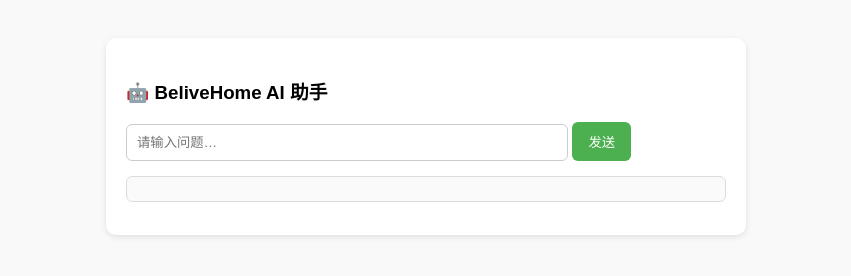
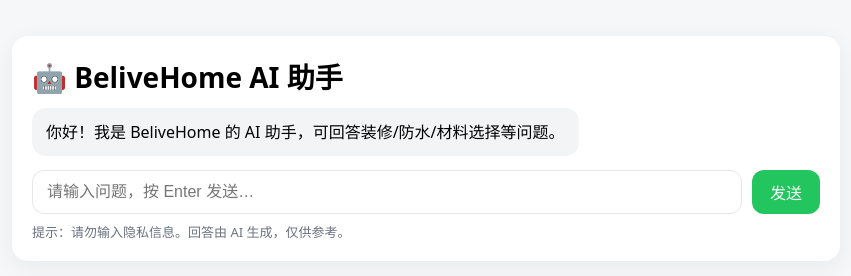
Before and after one commit to doristongtong-boop/belivehome-ai, a website: page index.html in a window 1280 px wide. Shown: the whole page, without its empty margins (214-1065 px from the left). Drawn offline with Linux system fonts and the light colour scheme.

Commit message:
Update index.html

```diff
--- a/index.html
+++ b/index.html
@@ -1,48 +1,122 @@
 <!DOCTYPE html>
 <html lang="zh">
 <head>
-  <meta charset="UTF-8">
+  <meta charset="UTF-8" />
   <title>🤖 BeliveHome AI 助手</title>
+  <meta name="viewport" content="width=device-width, initial-scale=1" />
   <style>
-    body { font-family: sans-serif; background:#f9f9f9; padding:30px; }
-    .box { max-width:600px; margin:auto; background:#fff; padding:20px; border-radius:10px; box-shadow:0 2px 6px rgba(0,0,0,0.1); }
-    input { width:70%; padding:10px; border:1px solid #ccc; border-radius:6px; }
-    button { padding:10px 16px; background:#4CAF50; border:none; color:white; border-radius:6px; cursor:pointer; }
-    button:hover { background:#45a049; }
-    pre { margin-top:15px; padding:12px; background:#fafafa; border:1px solid #ddd; border-radius:6px; white-space:pre-wrap; }
+    :root { --bg:#f6f7f9; --card:#fff; --text:#111; --muted:#6b7280; --brand:#22c55e; }
+    * { box-sizing: border-box; }
+    body{ margin:0; background:var(--bg); font-family:system-ui,-apple-system,Segoe UI,Roboto,Helvetica,Arial;}
+    .wrap{ max-width:860px; margin:36px auto; padding:0 16px; }
+    .card{ background:var(--card); border-radius:16px; box-shadow:0 6px 24px rgba(0,0,0,.06); padding:20px; }
+    h1{ margin:0 0 12px; font-size:28px; display:flex; gap:10px; align-items:center; }
+    .chat{ display:flex; flex-direction:column; gap:10px; margin:12px 0 14px; max-height:60vh; overflow:auto; padding-right:6px;}
+    .bubble{ padding:12px 14px; border-radius:14px; max-width:85%; line-height:1.5; white-space:pre-wrap;}
+    .user{ align-self:flex-end; background:#e8f8ee; }
+    .bot{ align-self:flex-start; background:#f3f4f6; }
+    .row{ display:flex; gap:10px; }
+    .ipt{ flex:1; padding:12px 14px; border:1px solid #e5e7eb; border-radius:12px; outline:none; font-size:16px; }
+    .btn{ background:var(--brand); color:#fff; border:0; padding:0 18px; border-radius:12px; font-size:16px; cursor:pointer; }
+    .btn[disabled]{ opacity:.6; cursor:not-allowed; }
+    .muted{ color:var(--muted); font-size:13px; margin-top:8px; }
+    .typing{ display:inline-flex; gap:4px; align-items:center; }
+    .typing span{ width:6px; height:6px; border-radius:999px; background:#9ca3af; animation:blink 1.2s infinite; }
+    .typing span:nth-child(2){ animation-delay:.2s } .typing span:nth-child(3){ animation-delay:.4s }
+    @keyframes blink{ 0%,80%,100%{opacity:.2} 40%{opacity:1} }
   </style>
 </head>
 <body>
-  <div class="box">
-    <h3>🤖 BeliveHome AI 助手</h3>
-    <input id="q" placeholder="请输入问题…" />
-    <button onclick="ask()">发送</button>
-    <pre id="out"></pre>
+  <div class="wrap">
+    <div class="card">
+      <h1>🤖 BeliveHome AI 助手</h1>
+
+      <div id="chat" class="chat">
+        <div class="bubble bot">你好！我是 BeliveHome 的 AI 助手，可回答装修/防水/材料选择等问题。</div>
+      </div>
+
+      <div class="row">
+        <input id="q" class="ipt" placeholder="请输入问题，按 Enter 发送…" />
+        <button id="send" class="btn" onclick="send()">发送</button>
+      </div>
+      <div class="muted">提示：请勿输入隐私信息。回答由 AI 生成，仅供参考。</div>
+    </div>
   </div>
 
   <script>
-  async function ask() {
-    const q = document.getElementById('q').value;
-    const out = document.getElementById('out');
-    out.textContent = "⏳ 查询中…";
+  // —— 可自定义的“系统提示词”，决定机器人说话风格 —— //
+  const systemPrompt = "你是 BeliveHome 网站的装修与防水顾问，说话专业但亲切，回答尽量简洁，必要时给步骤或清单。";
+
+  const chatEl = document.getElementById('chat');
+  const qEl = document.getElementById('q');
+  const sendBtn = document.getElementById('send');
+
+  // 会话历史（发给后端可实现上下文；此处简单在前端展示）
+  const history = [
+    { role: 'system', content: systemPrompt }
+  ];
+
+  qEl.addEventListener('keydown', (e)=>{
+    if (e.key === 'Enter') send();
+  });
+
+  function appendBubble(text, role){
+    const div = document.createElement('div');
+    div.className = 'bubble ' + (role === 'user' ? 'user' : 'bot');
+    div.innerHTML = (text||'').replace(/\n/g,'<br>');
+    chatEl.appendChild(div);
+    chatEl.scrollTop = chatEl.scrollHeight;
+    return div;
+  }
+
+  function showTyping(){
+    const wrap = document.createElement('div');
+    wrap.className = 'bubble bot';
+    wrap.innerHTML = '<span class="typing"><span></span><span></span><span></span></span>';
+    chatEl.appendChild(wrap);
+    chatEl.scrollTop = chatEl.scrollHeight;
+    return wrap;
+  }
+
+  async function send(){
+    const text = qEl.value.trim();
+    if (!text) return;
+    qEl.value = '';
+    appendBubble(text, 'user');
+    const typing = showTyping();
+    sendBtn.disabled = true;
 
     try {
+      // 将用户消息加入历史（如果以后要把历史也发给后端，可以扩展 /api/chat）
+      history.push({ role:'user', content:text });
+
       const r = await fetch('/api/chat', {
         method: 'POST',
         headers: { 'Content-Type': 'application/json' },
-        body: JSON.stringify({ message: q })
+        // 当前后端实现只接收 message；如果你想让后端也收到 system/history，可在后端做扩展
+        body: JSON.stringify({ message: `${text}\n（系统提示：${systemPrompt}）` })
       });
 
       const data = await r.json();
+      typing.remove();
 
-      if (data.reply) {
-        out.innerHTML = data.reply.replace(/\n/g,'<br>');
-      } else {
-        // 显示完整报错
-        out.textContent = "❌ " + JSON.stringify(data, null, 2);
+      if (data.reply){
+        history.push({ role:'assistant', content:data.reply });
+        appendBubble(data.reply, 'bot');
+      }else{
+        // 友好错误提示
+        const code = data?.details?.error?.code;
+        if (code === 'insufficient_quota'){
+          appendBubble('❌ 余额不足：请在 OpenAI Billing 里绑卡或更换有额度的 API Key。', 'bot');
+        }else{
+          appendBubble('❌ 出错：' + JSON.stringify(data, null, 2), 'bot');
+        }
       }
-    } catch (e) {
-      out.textContent = "❌ 出错: " + e.message;
+    } catch (e){
+      typing.remove();
+      appendBubble('❌ 网络或服务器错误：' + e.message, 'bot');
+    } finally {
+      sendBtn.disabled = false;
     }
   }
   </script>
```
